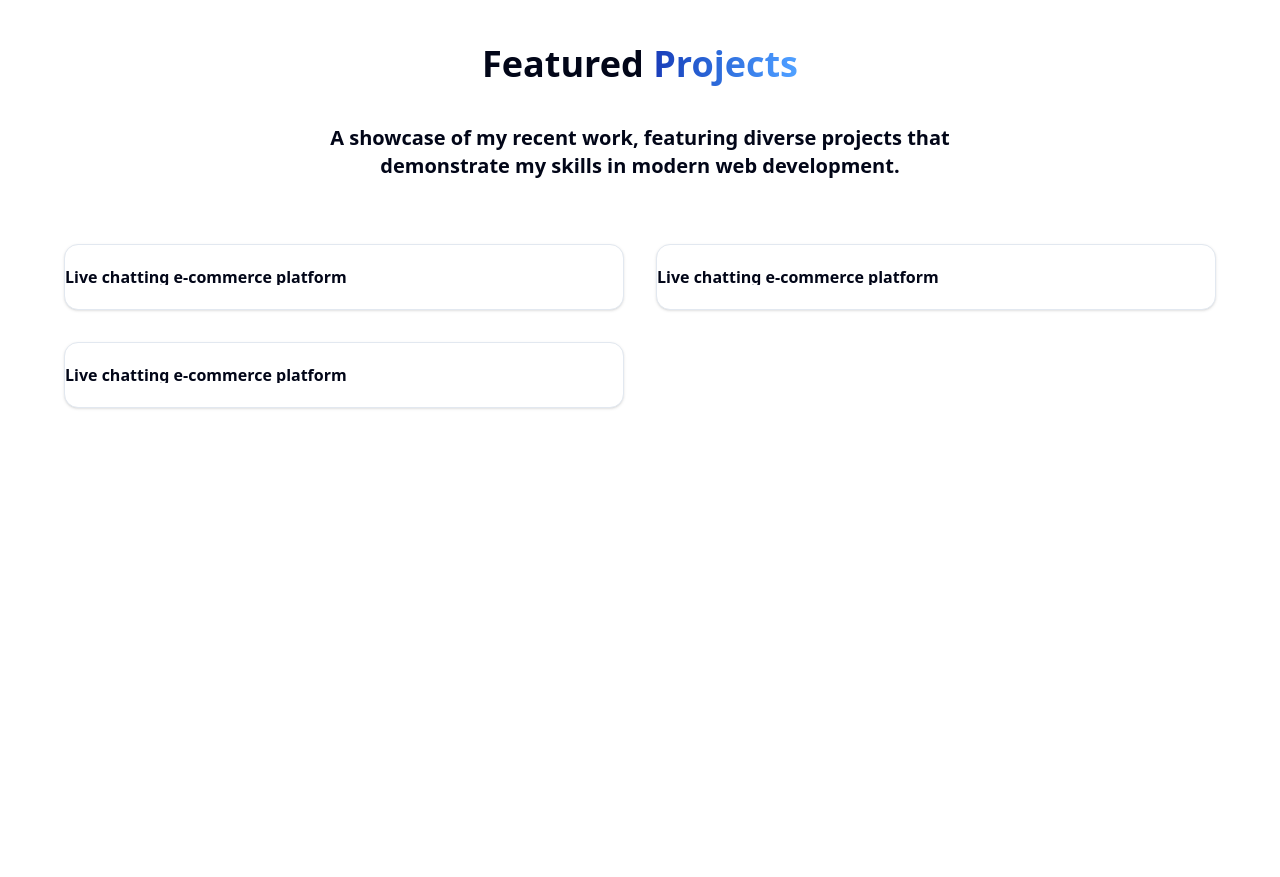
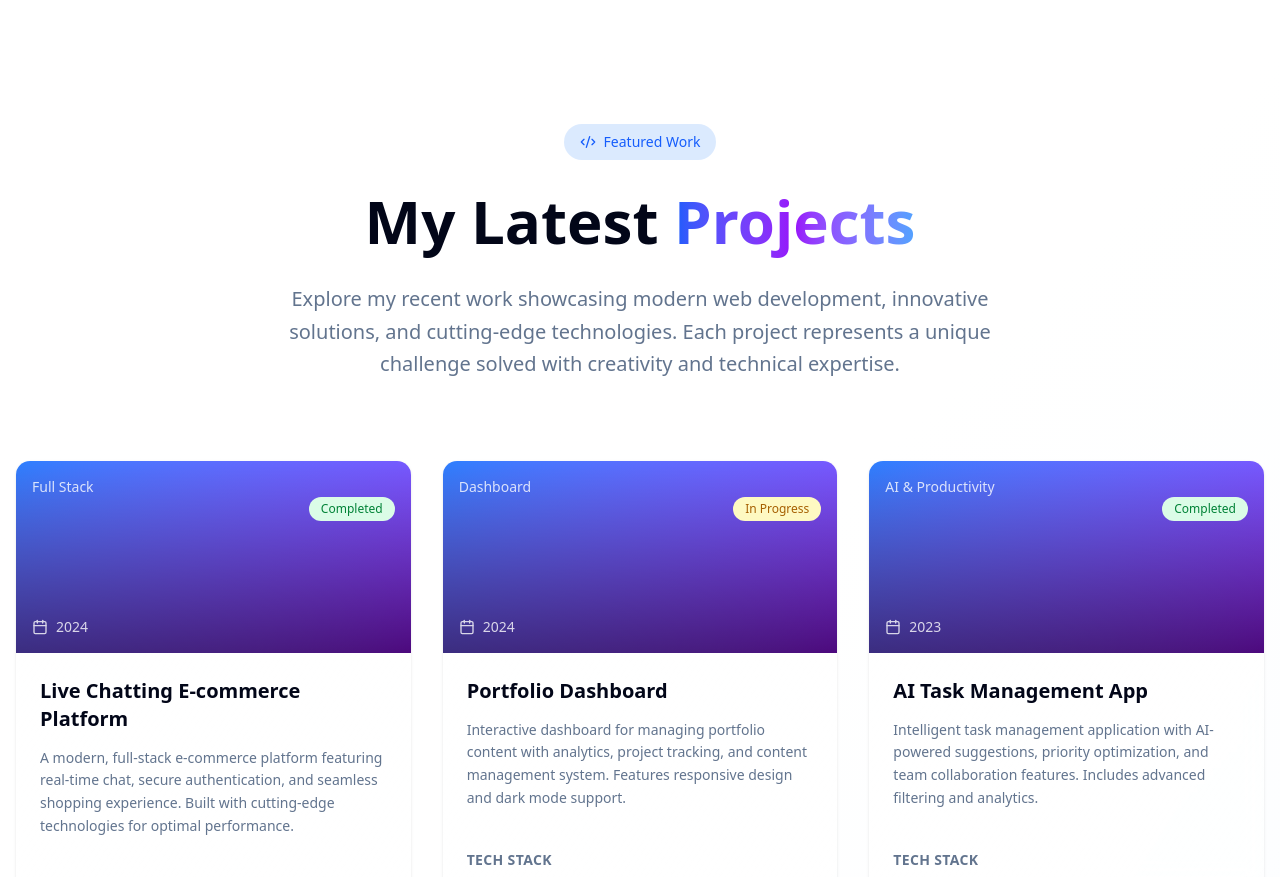
Before and after one commit to lucwii/portfolio_web, a Next.js app: page / in a window 1280 px wide. Shown: the part 1920-2797 px from the top of the page. Before the commit the page ends 2392 px from the top, so only its background shows below. Built offline with nearby package versions, Linux system fonts and the light colour scheme.

Commit message:
projects section finished

```diff
--- a/src/app/components/DropDown.tsx
+++ b/src/app/components/DropDown.tsx
@@ -23,7 +23,7 @@ const DropDown = ({className}: DropDownProps) => {
     <motion.div animate={open ? "open" : "closed"} className="relative">
       <button
         onClick={() => setOpen((pv) => !pv)}
-        className="flex items-center gap-2 px-3 py-2 rounded-md text-white bg-blue-600 hover:bg-blue-700 transition-colors"
+        className="flex items-center gap-2 px-3 py-2 rounded-md text-white bg-gradient-to-r from-blue-500 to-purple-600 hover:bg-gradient-to-r hover:from-purple-600 hover:to-blue-500 transition duration-1000"
       >
         <FiMenu className="w-4 h-5" />
         <motion.span variants={iconVariants}>
--- a/src/app/components/HeroSection.tsx
+++ b/src/app/components/HeroSection.tsx
@@ -135,9 +135,9 @@ const ExampleContent = () => (
       <p className="mb-4 text-xl text-neutral-600 md:text-2xl">
       I specialize in React, Next.js, and TailwindCSS, with experience integrating Supabase for authentication, databases, and real-time features. My work focuses on creating smooth user experiences, scalable codebases, and visually appealing interfaces.
 Some of my projects include:
-🛒 A React + Supabase e-commerce app with live chat, secure authentication, and a sleek, responsive design.
-📝 AI Notes (Next.js + Supabase) – an AI-powered note-taking app where users can query their notes with an intelligent assistant, complete with dark mode and modern UI components.
-⚽ A Premier League fantasy tracker (in progress) built with React + Spring Boot, where fans can manage teams, track stats, and visualize data interactively.
+ A React + Supabase e-commerce app with live chat, secure authentication, and a sleek, responsive design.
+ AI Notes (Next.js + Supabase) – an AI-powered note-taking app where users can query their notes with an intelligent assistant, complete with dark mode and modern UI components.
+ A Premier League fantasy tracker (in progress) built with React + Spring Boot, where fans can manage teams, track stats, and visualize data interactively.
 
       </p>
       {/* <p className="mb-8 text-xl text-neutral-600 md:text-2xl">
--- a/src/app/components/Projects.tsx
+++ b/src/app/components/Projects.tsx
@@ -1,61 +1,193 @@
-import { Card, CardTitle } from '@/components/ui/card';
-import React from 'react'
+import { Card, CardTitle, CardHeader, CardDescription } from '@/components/ui/card';
+import { Button } from '@/components/ui/button';
+import React from 'react';
+import { CardContent, CardFooter } from './Card';
+import { Github, ExternalLink, Eye, Star, Calendar, Code2 } from 'lucide-react';
 
 const Projects = () => {
   const projects = [
     {
-            title: "Live chatting e-commerce platform",
-            description: "Developed a modern e-commerce platform with user authentication, live chat functionality, and a shopping cart system. Built using React, TypeScript, Tailwind CSS, and Supabase for seamless backend integration.",
-            technologies: ["React.js", "TypeScript", "Tailwind CSS"],
-            githubLink: "#",
-            featured: true
+      title: "Live Chatting E-commerce Platform",
+      description: "A modern, full-stack e-commerce platform featuring real-time chat, secure authentication, and seamless shopping experience. Built with cutting-edge technologies for optimal performance.",
+      technologies: ["React.js", "TypeScript", "Tailwind CSS", "Supabase", "Socket.io"],
+      githubLink: "https://github.com/lucwii/renova",
+      liveLink: "#",
+      featured: true,
+      status: "Completed",
+      date: "2024",
+      category: "Full Stack"
     },
     {
-            title: "Live chatting e-commerce platform",
-            description: "Developed a modern e-commerce platform with user authentication, live chat functionality, and a shopping cart system. Built using React, TypeScript, Tailwind CSS, and Supabase for seamless backend integration.",
-            technologies: ["React.js", "TypeScript", "Tailwind CSS"],
+      title: "Portfolio Dashboard",
+      description: "Interactive dashboard for managing portfolio content with analytics, project tracking, and content management system. Features responsive design and dark mode support.",
+      technologies: ["Next.js", "PostgreSQL", "Prisma", "Chart.js"],
       githubLink: "#",
-            featured: true
+      liveLink: "#",
+      featured: true,
+      status: "In Progress",
+      date: "2024",
+      category: "Dashboard"
     },
     {
-            title: "Live chatting e-commerce platform",
-            description: "Developed a modern e-commerce platform with user authentication, live chat functionality, and a shopping cart system. Built using React, TypeScript, Tailwind CSS, and Supabase for seamless backend integration.",
-            technologies: ["React.js", "TypeScript", "Tailwind CSS"],
+      title: "AI Task Management App",
+      description: "Intelligent task management application with AI-powered suggestions, priority optimization, and team collaboration features. Includes advanced filtering and analytics.",
+      technologies: ["React.js", "Node.js", "MongoDB", "OpenAI API"],
       githubLink: "#",
-            featured: true
+      liveLink: "#",
+      featured: true,
+      status: "Completed",
+      date: "2023",
+      category: "AI & Productivity"
     },
-    ]
+  ];
 
-    const featuredProjects = projects.filter(projects => projects.featured);
-    const otherProjects = projects.filter(projects => !projects.featured)
+  const featuredProjects = projects.filter(project => project.featured);
+
   return (
-    <section id='projects'>
+    <section id='projects' className="py-20 bg-gradient-to-br from-background via-background to-blue-50/20 dark:to-blue-950/10">
       <div className="container mx-auto px-4">
-            <div className='mx-auto max-w-6xl'>
-                <div className="text-center mb-16">
-                    <h2 className="text-3xl md:text-4xl font-bold mb-10">
-                        Featured <span className='bg-gradient-to-r from-blue-800 to-blue-400 bg-clip-text text-transparent'>Projects</span>
+        <div className='mx-auto max-w-7xl'>
+          {/* Header Section */}
+          <div className="text-center mb-20">
+            <div className="inline-flex items-center gap-2 bg-blue-100 dark:bg-blue-900/30 px-4 py-2 rounded-full text-blue-600 dark:text-blue-400 text-sm font-medium mb-6">
+              <Code2 className="w-4 h-4" />
+              Featured Work
+            </div>
+            <h2 className="text-4xl md:text-6xl font-bold mb-6 leading-tight">
+              My Latest{' '}
+              <span className='bg-gradient-to-r from-blue-600 via-purple-600 to-blue-400 bg-clip-text text-transparent'>
+                Projects
+              </span>
             </h2>
-                    <p className='text-xl font-semibold max-w-2xl mx-auto'>
-                    A showcase of my recent work, featuring diverse projects that demonstrate my skills in modern web development.
+            <p className='text-lg md:text-xl text-muted-foreground max-w-3xl mx-auto leading-relaxed'>
+              Explore my recent work showcasing modern web development, innovative solutions,
+              and cutting-edge technologies. Each project represents a unique challenge solved with creativity and technical expertise.
             </p>
           </div>
 
-                <div className="grid grid-cols-1 md:grid-cols-2 gap-8 mb-16">
+          {/* Projects Grid */}
+          <div className="grid grid-cols-1 lg:grid-cols-2 xl:grid-cols-3 gap-8">
             {featuredProjects.map((project, index) => (
-                        <Card key={index} className='overflow-hidden hover-scale transition-smooth shadow-soft hover:shadow-large group'>
-                            <div className='relative overflow-hidden'>
-                                <CardTitle>
+              <Card key={index} className='overflow-hidden group relative border-0 bg-gradient-to-br from-card to-card/50 backdrop-blur-sm'>
+                {/* Status Badge */}
+                <div className="absolute top-4 right-4 z-10">
+                  <div className={`px-3 py-1 mt-5 rounded-full text-xs font-medium ${
+                    project.status === 'Completed'
+                      ? 'bg-green-100 text-green-700 dark:bg-green-900/30 dark:text-green-400'
+                      : 'bg-yellow-100 text-yellow-700 dark:bg-yellow-900/30 dark:text-yellow-400'
+                  }`}>
+                    {project.status}
+                  </div>
+                </div>
+
+                {/* Project Image Placeholder */}
+                <div className="relative h-48 bg-gradient-to-br from-blue-500 to-purple-600 overflow-hidden">
+                  <div className="absolute inset-0 bg-gradient-to-t from-black/50 to-transparent" />
+                  <div className="absolute top-4 left-4 text-white/80 text-sm font-medium">
+                    {project.category}
+                  </div>
+                  <div className="absolute bottom-4 left-4 right-16 text-white">
+                    <div className="flex items-center gap-2 text-sm opacity-80">
+                      <Calendar className="w-4 h-4" />
+                      {project.date}
+                    </div>
+                  </div>
+
+                  {/* Hover overlay with actions */}
+                  <div className="absolute inset-0 bg-black/60 opacity-0 group-hover:opacity-100 transition-all duration-300 flex items-center justify-center gap-3">
+                    {/* <Button size="sm" variant="secondary" className="bg-white/20 backdrop-blur-sm border-white/30 text-white hover:bg-white/30">
+                      <Eye className="w-4 h-4 mr-2" />
+                      Preview
+                    </Button>
+                    <Button size="sm" variant="secondary" className="bg-white/20 backdrop-blur-sm border-white/30 text-white hover:bg-white/30">
+                      <ExternalLink className="w-4 h-4 mr-2" />
+                      Live Demo
+                    </Button> */}
+                    <Button size="sm" variant="secondary" className="bg-white/20 backdrop-blur-sm border-white/30 text-white hover:bg-white/30">
+                        <Github />
+                        Github Repo
+                    </Button>
+                  </div>
+                </div>
+
+                <CardHeader className="pb-4">
+                  <CardTitle className="text-xl font-bold mb-2 group-hover:text-blue-600 dark:group-hover:text-blue-400 transition-colors">
                     {project.title}
                   </CardTitle>
+                  <CardDescription className="text-muted-foreground leading-relaxed">
+                    {project.description}
+                  </CardDescription>
+                </CardHeader>
+
+                <CardContent className="pt-0">
+                  {/* Technologies */}
+                  <div className="mb-6">
+                    <h4 className="text-sm font-semibold mb-3 text-muted-foreground uppercase tracking-wide">
+                      Tech Stack
+                    </h4>
+                    <div className="flex flex-wrap gap-2">
+                      {project.technologies.map((tech, techIndex) => (
+                        <span
+                          key={techIndex}
+                          className="px-3 py-1 bg-blue-50 dark:bg-blue-950/50 text-blue-700 dark:text-blue-300 rounded-full text-xs font-medium border border-blue-200 dark:border-blue-800"
+                        >
+                          {tech}
+                        </span>
+                      ))}
                     </div>
+                  </div>
+                </CardContent>
+
+                <CardFooter className="pt-0 flex justify-between items-center border-t border-border/50">
+                  <div className="flex items-center gap-4">
+                    <Button
+                      variant="ghost"
+                      size="sm"
+                      className="text-muted-foreground hover:text-foreground p-2"
+                      asChild
+                    >
+                      <a href={project.githubLink} target="_blank" rel="noopener noreferrer">
+                        <Github className="w-4 h-4" />
+                      </a>
+                    </Button>
+                    <Button
+                      variant="ghost"
+                      size="sm"
+                      className="text-muted-foreground hover:text-foreground p-2"
+                      asChild
+                    >
+                      <a href={project.liveLink} target="_blank" rel="noopener noreferrer">
+                        <ExternalLink className="w-4 h-4" />
+                      </a>
+                    </Button>
+                  </div>
+
+                  <Button size="sm" className="bg-gradient-to-r from-blue-600 to-purple-600 hover:from-blue-700 hover:to-purple-700 text-white border-0 shadow-lg group-hover:shadow-xl transition-all duration-300">
+                    View Details
+                  </Button>
+                </CardFooter>
               </Card>
             ))}
+          </div>
+
+          {/* Call to Action */}
+          <div className="text-center mt-16">
+            <p className="text-muted-foreground mb-6">
+              Interested in seeing more of my work?
+            </p>
+            <Button
+              href='https://github.com/lucwii'
+              size="lg"
+              className="bg-gradient-to-r from-blue-600 to-purple-600 hover:from-blue-700 hover:to-purple-700 text-white border-0 shadow-lg hover:shadow-xl transition-all duration-300"
+            >
+              <Github className="w-5 h-5 mr-2" />
+              View All Projects on GitHub
+            </Button>
           </div>
         </div>
       </div>
     </section>
-  )
-}
+  );
+};
 
-export default Projects
+export default Projects;
--- a/src/components/ui/card.tsx
+++ b/src/components/ui/card.tsx
@@ -1,5 +1,4 @@
 import * as React from "react"
-
 import { cn } from "@/lib/utils"
 
 function Card({ className, ...props }: React.ComponentProps<"div">) {
@@ -7,7 +6,15 @@ function Card({ className, ...props }: React.ComponentProps<"div">) {
     <div
       data-slot="card"
       className={cn(
-        "bg-card text-card-foreground flex flex-col gap-6 rounded-xl border py-6 shadow-sm",
+        "bg-card text-card-foreground flex flex-col gap-6 rounded-xl border py-0 shadow-sm",
+        // Cool hover animations
+        "transform transition-all duration-500 ease-out",
+        "hover:scale-105 hover:-translate-y-2 hover:rotate-1",
+        "hover:shadow-2xl hover:shadow-blue-500/25",
+        "hover:border-blue-400/50",
+        "group cursor-pointer",
+        // Add subtle glow effect
+        "hover:bg-gradient-to-br hover:from-card hover:to-blue-50/5 dark:hover:to-blue-950/10",
         className
       )}
       {...props}
@@ -21,6 +28,8 @@ function CardHeader({ className, ...props }: React.ComponentProps<"div">) {
       data-slot="card-header"
       className={cn(
         "@container/card-header grid auto-rows-min grid-rows-[auto_auto] items-start gap-1.5 px-6 has-data-[slot=card-action]:grid-cols-[1fr_auto] [.border-b]:pb-6",
+        // Animation for header content
+        "transition-transform duration-300 ease-out group-hover:translate-x-1",
         className
       )}
       {...props}
@@ -32,7 +41,14 @@ function CardTitle({ className, ...props }: React.ComponentProps<"div">) {
   return (
     <div
       data-slot="card-title"
-      className={cn("leading-none font-semibold", className)}
+      className={cn(
+        "leading-none font-semibold",
+        // Title animation
+        "transition-all duration-300 ease-out",
+        "group-hover:text-blue-600 dark:group-hover:text-blue-400",
+        "group-hover:scale-105",
+        className
+      )}
       {...props}
     />
   )
@@ -42,7 +58,13 @@ function CardDescription({ className, ...props }: React.ComponentProps<"div">) {
   return (
     <div
       data-slot="card-description"
-      className={cn("text-muted-foreground text-sm", className)}
+      className={cn(
+        "text-muted-foreground text-sm",
+        // Description fade and slide
+        "transition-all duration-500 ease-out delay-75",
+        "group-hover:text-foreground/80 group-hover:translate-x-2",
+        className
+      )}
       {...props}
     />
   )
@@ -54,6 +76,10 @@ function CardAction({ className, ...props }: React.ComponentProps<"div">) {
       data-slot="card-action"
       className={cn(
         "col-start-2 row-span-2 row-start-1 self-start justify-self-end",
+        // Action button animation
+        "transition-all duration-300 ease-out",
+        "group-hover:scale-110 group-hover:-translate-y-1",
+        "group-hover:rotate-12",
         className
       )}
       {...props}
@@ -65,7 +91,13 @@ function CardContent({ className, ...props }: React.ComponentProps<"div">) {
   return (
     <div
       data-slot="card-content"
-      className={cn("px-6", className)}
+      className={cn(
+        "px-6",
+        // Content slide up animation
+        "transition-transform duration-400 ease-out delay-100",
+        "group-hover:-translate-y-1",
+        className
+      )}
       {...props}
     />
   )
@@ -75,7 +107,13 @@ function CardFooter({ className, ...props }: React.ComponentProps<"div">) {
   return (
     <div
       data-slot="card-footer"
-      className={cn("flex items-center px-6 [.border-t]:pt-6", className)}
+      className={cn(
+        "flex items-center px-6 [.border-t]:pt-6",
+        // Footer slide and fade
+        "transition-all duration-500 ease-out delay-150",
+        "group-hover:translate-x-2 group-hover:opacity-90",
+        className
+      )}
       {...props}
     />
   )
```
Also changed, not shown: src/app/components/header.tsx (+4 -4 lines), src/components/ui/button.tsx (+66 -10 lines). Lines whose indentation alone changed are shown as unchanged.
